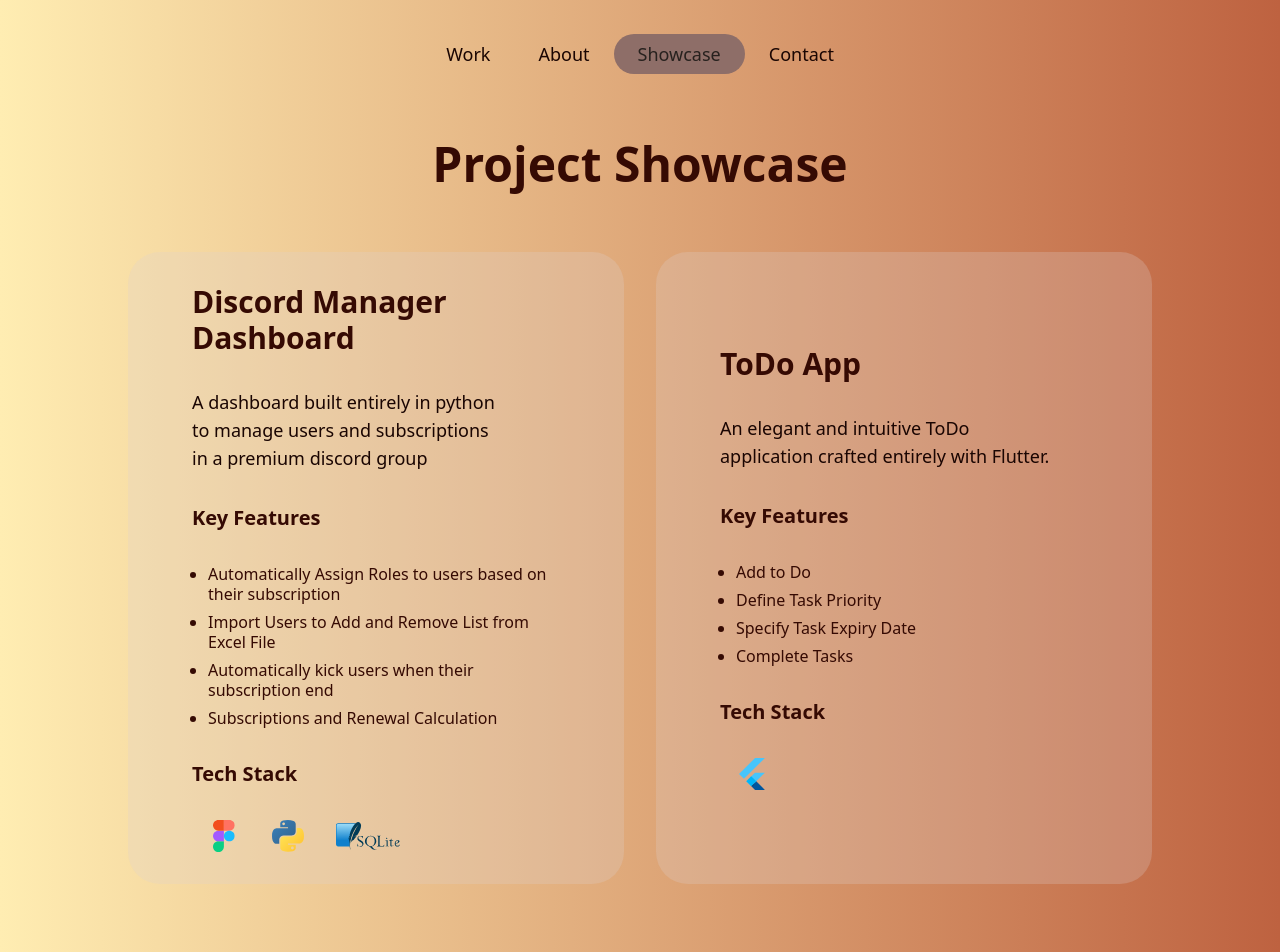
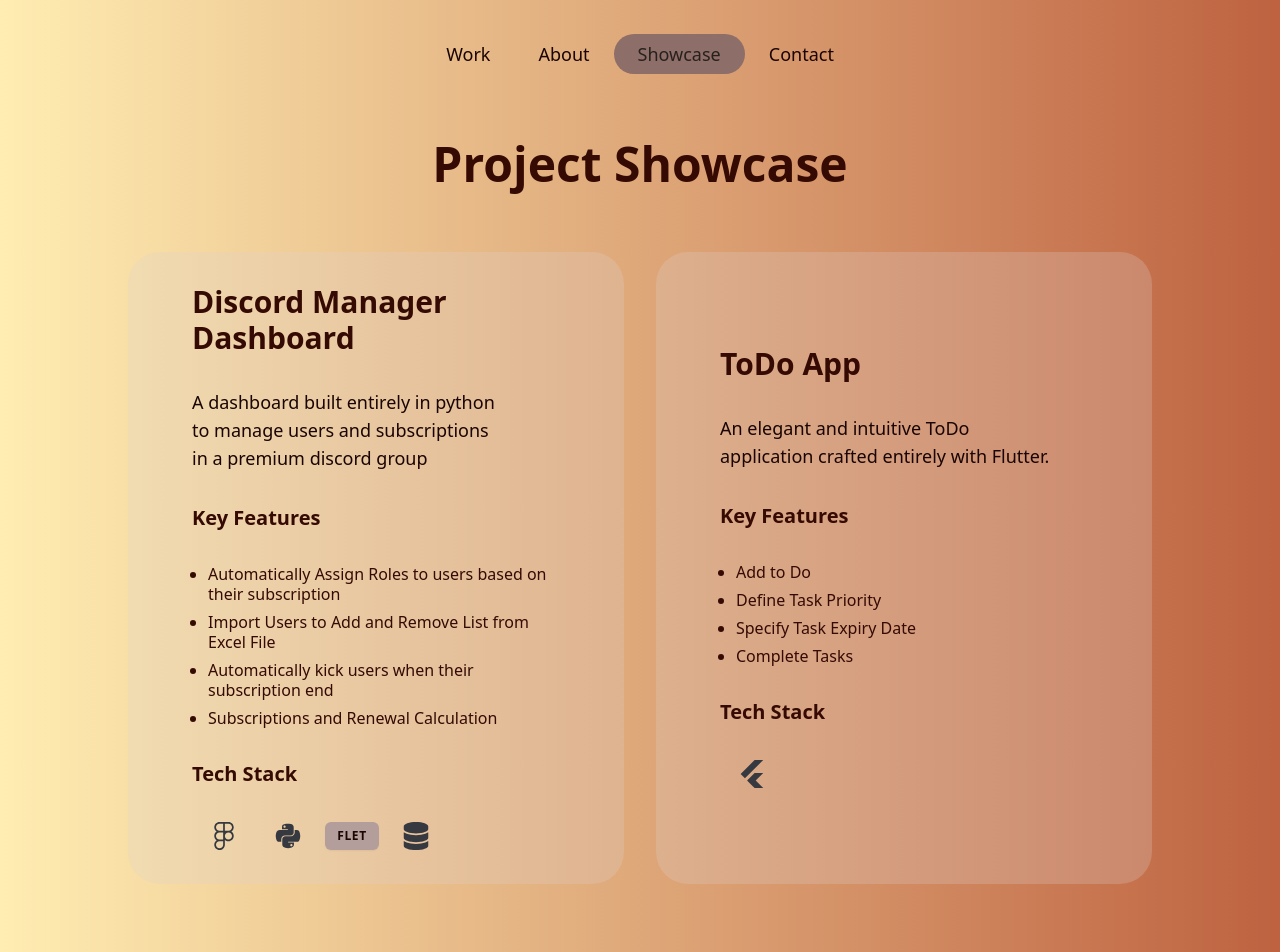
Before and after one commit to Ale-1508/portfolio, a Next.js app: page /showcase in a window 1280 px wide. Shown: the top 952 px of the page. Built offline with nearby package versions, Linux system fonts and the light colour scheme.

Commit message:
FIX svg import error

```diff
--- a/src/app/showcase/components/ProjectComponent.tsx
+++ b/src/app/showcase/components/ProjectComponent.tsx
@@ -1,9 +1,11 @@
-import Image from 'next/image';
 import Balancer from "react-wrap-balancer"
 
-import { Project, getStackIconSVG } from "../data/projects"
+import { cn } from "cn";
+import { Project, getStackIcon } from "../data/projects"
 import { activePalette } from "@/logic/_core/common/colors";
-import classNames from 'classnames';
+
+import { FontAwesomeIcon } from '@fortawesome/react-fontawesome';
+import { IconDefinition } from '@fortawesome/fontawesome-svg-core';
 
 // cursor-pointer
 const cardClassNames = `
@@ -54,27 +56,31 @@ interface ProjectComponentProps {
   project: Project
 }
 
-interface BaseIconComponentProps { label: string; }
-interface IconComponentPropsSVG extends BaseIconComponentProps { icon: string | undefined; }
 
-const iconsRoot = "/images/icons"
+interface IconComponentPropsFA {
+  icon: IconDefinition | undefined;
+  label: string;
+}
 
-
-const IconComponentSVG = ( { icon, label }: IconComponentPropsSVG ) => {
-  if (!icon) return null;
-
+const IconComponentFA = ({ icon, label }: IconComponentPropsFA) => {
   return (
     <div className="relative flex items-center justify-center font-sans">
-      <div className="group">
-        <div className={classNames(" h-8 relative", label==="sqlite" ? "w-16" : "w-8")}>
-          <Image src={`${iconsRoot}/${icon}`} alt={label} fill style={{ objectFit: 'contain' }} />
+      <div className="group flex items-center justify-center">
+        <div className="h-8 w-8 flex items-center justify-center text-gray-700">
+          {icon ? (
+            <FontAwesomeIcon icon={icon} className="h-7 w-7 object-contain" />
+          ) : (
+            <span className={cn(
+              "text-xs font-bold uppercase tracking-wider px-3 py-1.5 rounded-md shadow-sm",
+              activePalette.text.primary["800"] + " " + activePalette.bg.primary["200"]
+            )}>
+              {label}
+            </span>
+          )}
         </div>
-        <span className="absolute bottom-full left-1/2
-          transform -translate-x-1/2
-          mb-2 w-max px-2 py-1
-          rounded text-xs opacity-0
-          group-hover:opacity-100 transition-opacity duration-300"
-        > {label} </span>
+        <span className="absolute bottom-full left-1/2 transform -translate-x-1/2 mb-2 w-max px-2 py-1 rounded text-xs bg-gray-800 text-white opacity-0 group-hover:opacity-100 transition-opacity duration-300 pointer-events-none">
+          {label}
+        </span>
       </div>
     </div>
   );
@@ -83,28 +89,34 @@ const IconComponentSVG = ( { icon, label }: IconComponentPropsSVG ) => {
 const TextSection = ({ project }: ProjectComponentProps) => {
   return (
     <div className={textSectionClassNames}>
-      <h1 className={h1ClassNames}>{ project.title }</h1>
+      <h1 className={h1ClassNames}>{project.title}</h1>
       <p className={descriptionClassNames}><Balancer>{project.description}</Balancer></p>
       <h2 className={h2ClassNames}>Key Features</h2>
       <ul className={ulClassNames}>
-        { project.keyFeatures.map(( feature ) => (<li key={feature} className={liClassNames}>{feature}</li>)) }
+        {project.keyFeatures.map((feature) => (<li key={feature} className={liClassNames}>{feature}</li>))}
       </ul>
       <h2 className={h2ClassNames}>Tech Stack</h2>
       <ul className={`
         flex flex-row
         ml-4 gap-8
       `}>
-        { project.techStack.map(( iconName ) => (<IconComponentSVG key={iconName} icon={getStackIconSVG(iconName)} label={iconName} />))}
+        {project.techStack.map((iconName) => (
+          <IconComponentFA
+            key={iconName}
+            icon={getStackIcon(iconName)}
+            label={iconName}
+          />
+        ))}
       </ul>
     </div>
   )
 }
 
-const ProjectComponent = ( { project }: ProjectComponentProps ) => {
+const ProjectComponent = ({ project }: ProjectComponentProps) => {
 
   return (
     <div className={cardClassNames}>
-      <TextSection project={project}/>
+      <TextSection project={project} />
     </div>
   )
 }
```
Also changed, not shown: src/logic/_core/common/seasons.ts (+4 -8 lines).
